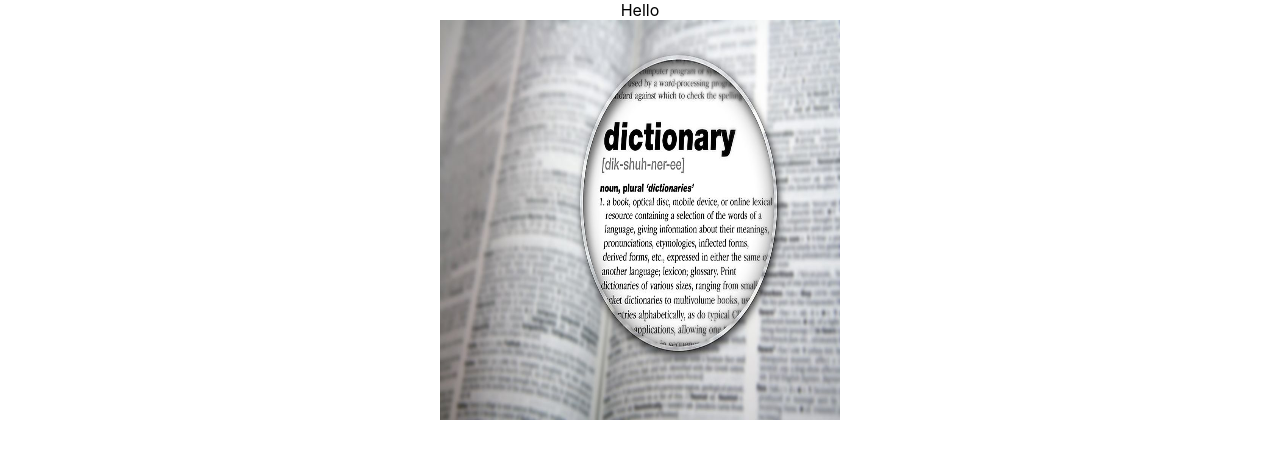
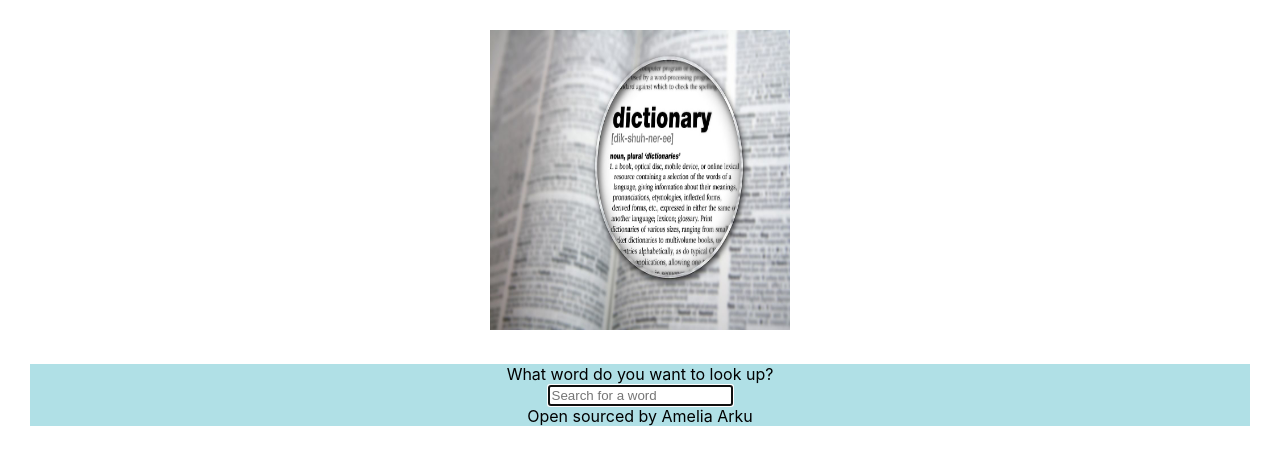
Before and after one commit to Anesiwa/dictionary-project-prelim, a React (Create React App) app: page / in a window 1280 px wide. Shown: the top 464 px of the page. Built offline with nearby package versions, Linux system fonts and the light colour scheme.

Commit message:
Added preliminary search engine.

```diff
--- a/src/App.css
+++ b/src/App.css
@@ -1,7 +1,12 @@
+.App-header,
 .App {
   text-align: center;
+  margin: 30px;
 }
 .app-logo {
-  height: 400px;
-  width: 400px;
+  height: 300px;
+  width: 300px;
 }
+.footer {
+  background-color: powderblue;
+}
--- a/src/App.js
+++ b/src/App.js
@@ -1,11 +1,21 @@
 import logo from "./logo.jpg";
 import "./App.css";
+import Dictionary from "./Dictionary.js";
 
 export default function App() {
   return (
     <div className="App">
-      <header className="App-header">Hello</header>
-      <img src={logo} className="app-logo img-fluid" alt="logo" />
+      <div className="container">
+        <header className="App-header">
+          <div>
+            <img src={logo} className="app-logo img-fluid" alt="logo" />
+          </div>
+        </header>
+        <main>
+          <Dictionary />
+        </main>
+        <footer className="footer">Open sourced by Amelia Arku</footer>
+      </div>
     </div>
   );
 }
--- /dev/null
+++ b/src/Dictionary.css
@@ -0,0 +1,3 @@
+.Dictionary {
+  background-color: powderblue;
+}
--- /dev/null
+++ b/src/Dictionary.js
@@ -0,0 +1,31 @@
+import React, { useState } from "react";
+import "./Dictionary.css";
+
+export default function Dictionary() {
+  let [keyword, setKeyword] = useState("");
+
+  function search(event) {
+    event.preventDefault();
+    alert(`Searching for ${keyword} defintion`);
+  }
+
+  function handleKeyword(event) {
+    setKeyword(event.target.value);
+  }
+
+  return (
+    <div className="Dictionary">
+      <div className="container">
+        <div>What word do you want to look up? </div>
+        <form onSubmit={search}>
+          <input
+            type="search"
+            autoFocus={true}
+            placeholder="Search for a word"
+            onChange={handleKeyword}
+          />
+        </form>
+      </div>
+    </div>
+  );
+}
```
